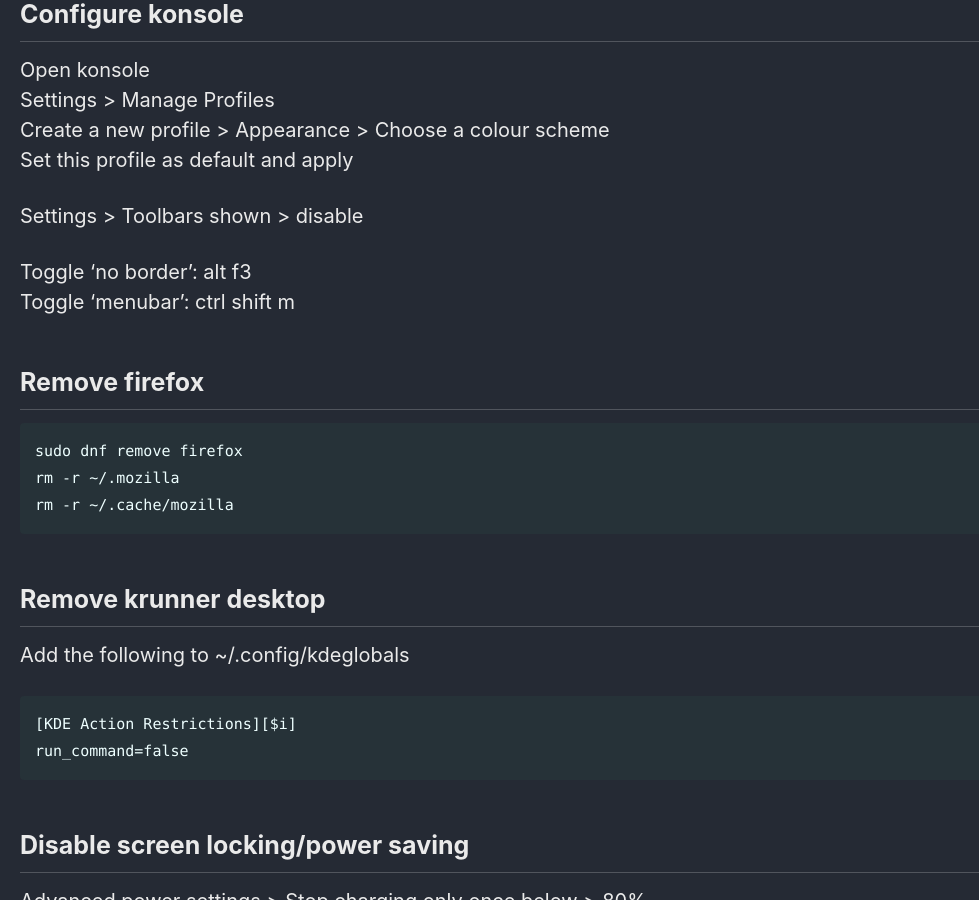
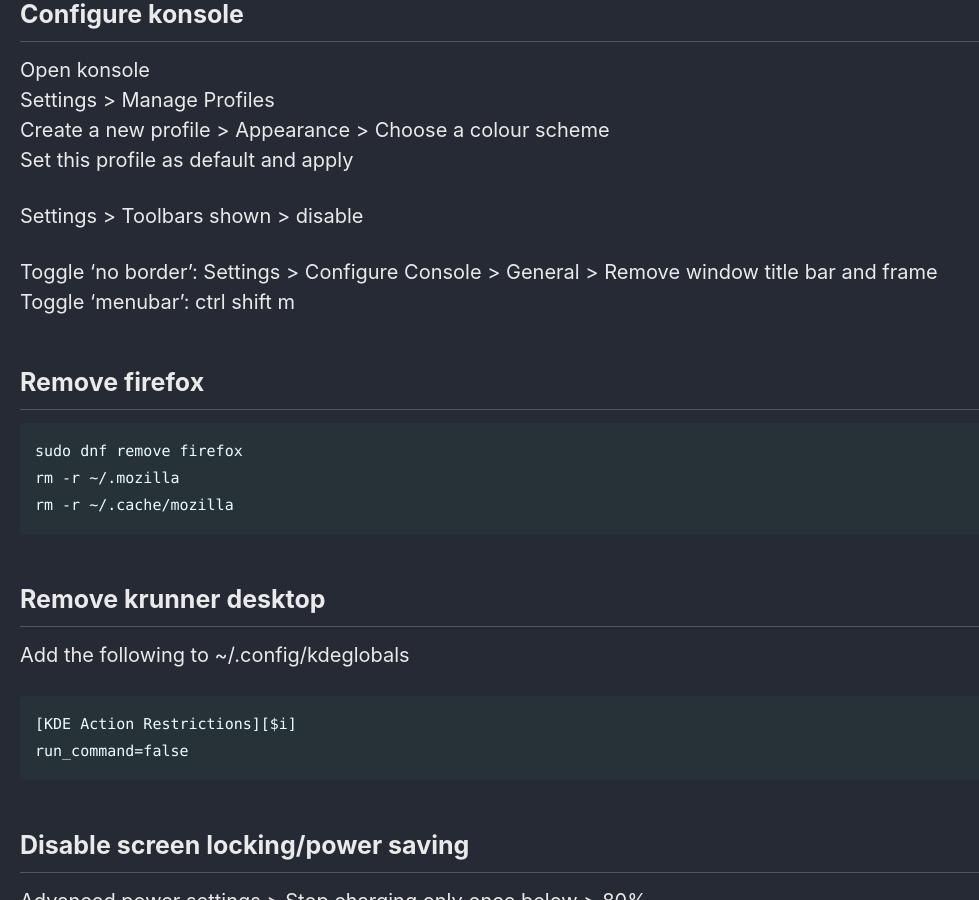
Before and after one commit to Connor-McCartney/Connor-McCartney.github.io, a Jekyll site: the page built from _pages/misc/KDE-Plasma.md, in a window 1280 px wide and 900 px high, scrolled down 455 px. Shown: the whole window, without its empty margins (0-979 px from the left). Built offline with Jekyll 4.4.1, drawn with Linux system fonts in a browser that asks for light colours; cached includes are drawn as plain includes.

Commit message:
Update KDE-Plasma.md

```diff
--- a/_pages/misc/KDE-Plasma.md
+++ b/_pages/misc/KDE-Plasma.md
@@ -22,7 +22,7 @@ Set this profile as default and apply<br>
 
 Settings > Toolbars shown > disable
 
-Toggle 'no border': alt f3 <br>
+Toggle 'no border': Settings > Configure Console > General > Remove window title bar and frame <br>
 Toggle 'menubar': ctrl shift m <br>
 
 ## Remove firefox
```
